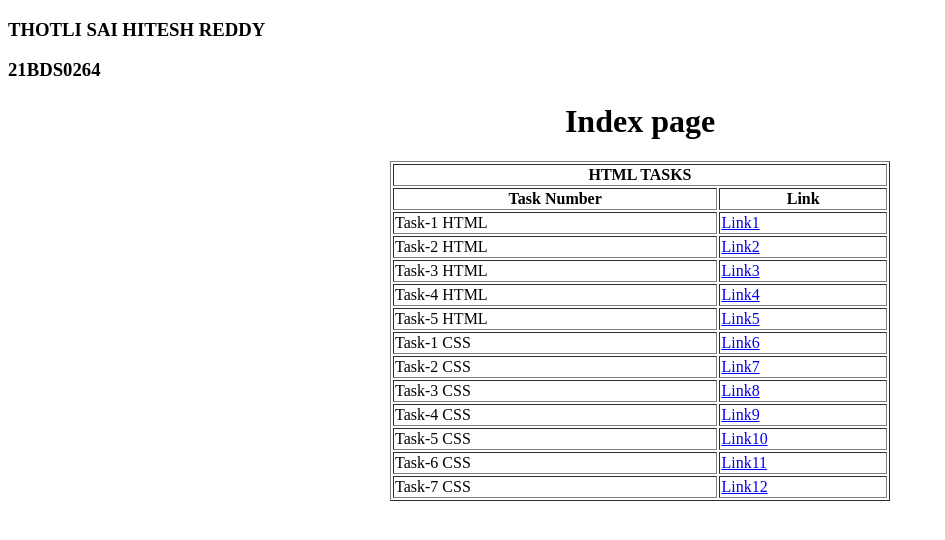
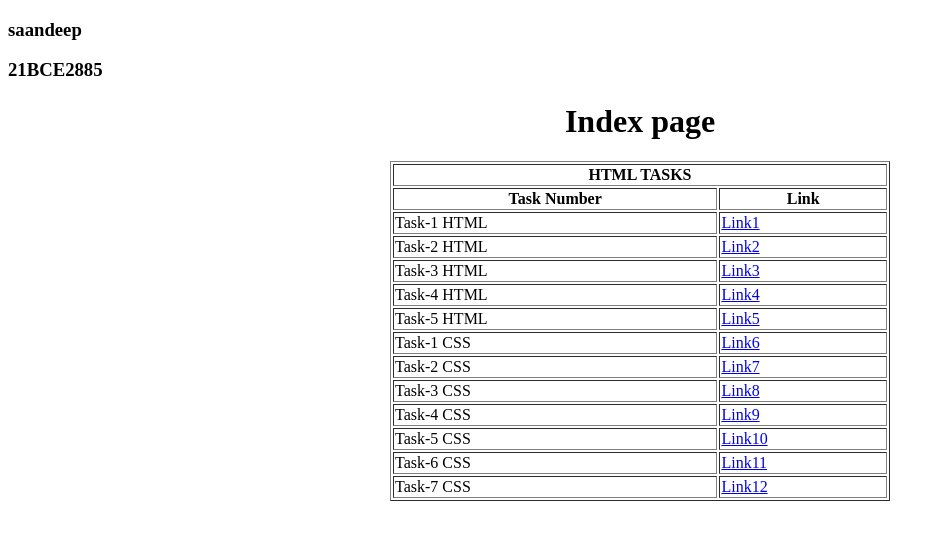
Before and after one commit to saandeep203/htmlcss, a plain HTML site: page index.html in a window 1280 px wide. Shown: the whole page, without its empty margins (0-945 px from the left). Drawn offline with Linux system fonts and the light colour scheme.

Commit message:
Update index.html

```diff
--- a/index.html
+++ b/index.html
@@ -6,8 +6,8 @@
     <title>Document</title>
 </head>
 <body>
-    <h3>THOTLI SAI HITESH REDDY</h3>
-        <h3>21BDS0264</h3>
+    <h3>saandeep</h3>
+        <h3>21BCE2885</h3>
     <center>
         <h1>Index page</h1>
 
```
